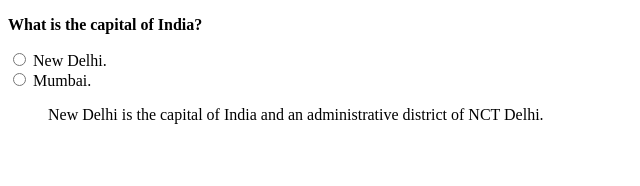
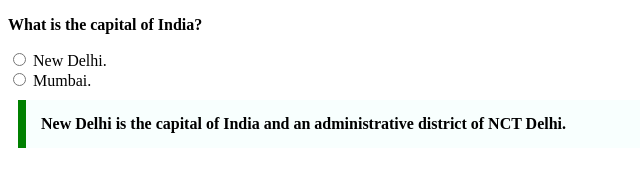
Before and after one commit to acciojob/trivia-mr-robot469, a website: page main.html in a window 1280 px wide. Shown: the whole page, without its empty margins (0-640 px from the left). Drawn offline with Linux system fonts and the light colour scheme.

Commit message:
Update styles.css

```diff
--- a/styles.css
+++ b/styles.css
@@ -1,2 +1,11 @@
 
 /* Your CSS Code here. */
+
+    .text{
+    max-width : 600px;
+    margin : 10px;
+    padding : 15px;
+    border-left : 8px solid green;
+    background-color : #f8fffe;
+    font-weight : bold
+}
```
